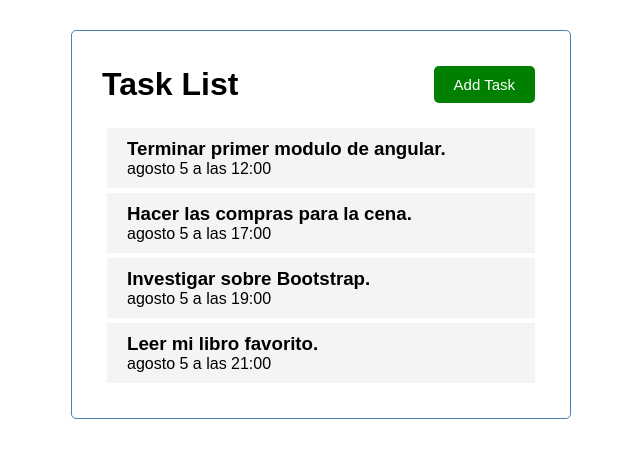
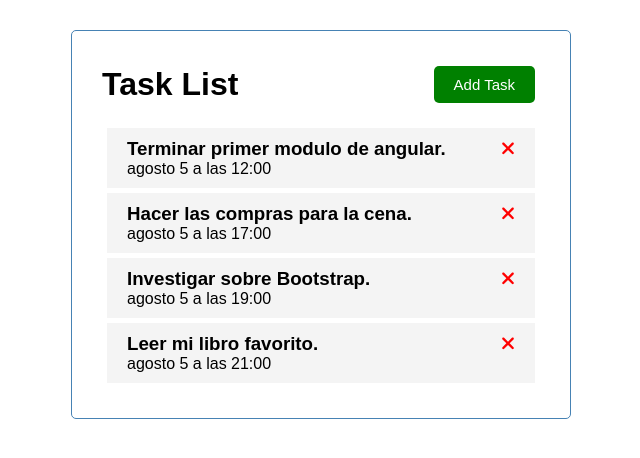
Before and after one commit to Nicolas-Daniel-Rodriguez/Task-List, an Angular app: page / in a window 1280 px wide. Shown: the top 458 px of the page, without its empty margins (319-959 px from the left). Built offline with nearby package versions, Linux system fonts and the light colour scheme.

Commit message:
Component of task list

```diff
--- a/package.json
+++ b/package.json
@@ -18,6 +18,11 @@
     "@angular/platform-browser": "~13.3.0",
     "@angular/platform-browser-dynamic": "~13.3.0",
     "@angular/router": "~13.3.0",
+    "@fortawesome/angular-fontawesome": "^0.10.2",
+    "@fortawesome/fontawesome-svg-core": "^6.1.0",
+    "@fortawesome/free-brands-svg-icons": "^6.1.1",
+    "@fortawesome/free-regular-svg-icons": "^6.1.1",
+    "@fortawesome/free-solid-svg-icons": "^6.1.0",
     "rxjs": "~7.5.0",
     "tslib": "^2.3.0",
     "zone.js": "~0.11.4"
--- a/src/app/app.module.ts
+++ b/src/app/app.module.ts
@@ -6,6 +6,7 @@
 import { ButtonComponent } from './components/button/button.component';
 import { TasksComponent } from './components/tasks/tasks.component';
 import { TasksItemComponent } from './components/tasks-item/tasks-item.component';
+import { FontAwesomeModule } from '@fortawesome/angular-fontawesome';
 
 @NgModule({
   declarations: [
@@ -16,7 +17,8 @@
     TasksItemComponent
   ],
   imports: [
-    BrowserModule
+    BrowserModule,
+    FontAwesomeModule
   ],
   providers: [],
   bootstrap: [AppComponent]
--- a/src/app/components/tasks-item/tasks-item.component.html
+++ b/src/app/components/tasks-item/tasks-item.component.html
@@ -1,4 +1,7 @@
 <div class="task">
-    <h3>{{task.text}}</h3>
+    <h3>{{task.text}}
+        <fa-icon [icon]="faTimes" [ngStyle]="{'color':'red'}">
+
+        </fa-icon></h3>
     <p>{{task.day}}</p>
 </div>
--- a/src/app/components/tasks-item/tasks-item.component.ts
+++ b/src/app/components/tasks-item/tasks-item.component.ts
@@ -1,6 +1,7 @@
 import { Component, OnInit, Input } from '@angular/core';
 import {Task} from '../../Task'
 import {TASKS} from "../../mock-tasks"
+import { faTimes } from '@fortawesome/free-solid-svg-icons';
 
 @Component({
   selector: 'app-tasks-item',
@@ -10,6 +11,8 @@
 export class TasksItemComponent implements OnInit {
   @Input() task: Task = TASKS[0];
 
+  faTimes = faTimes;
+
   constructor() { }
 
   ngOnInit(): void {
```
Also changed, not shown: 1 other file (tests, documents, lock files or other folders).
